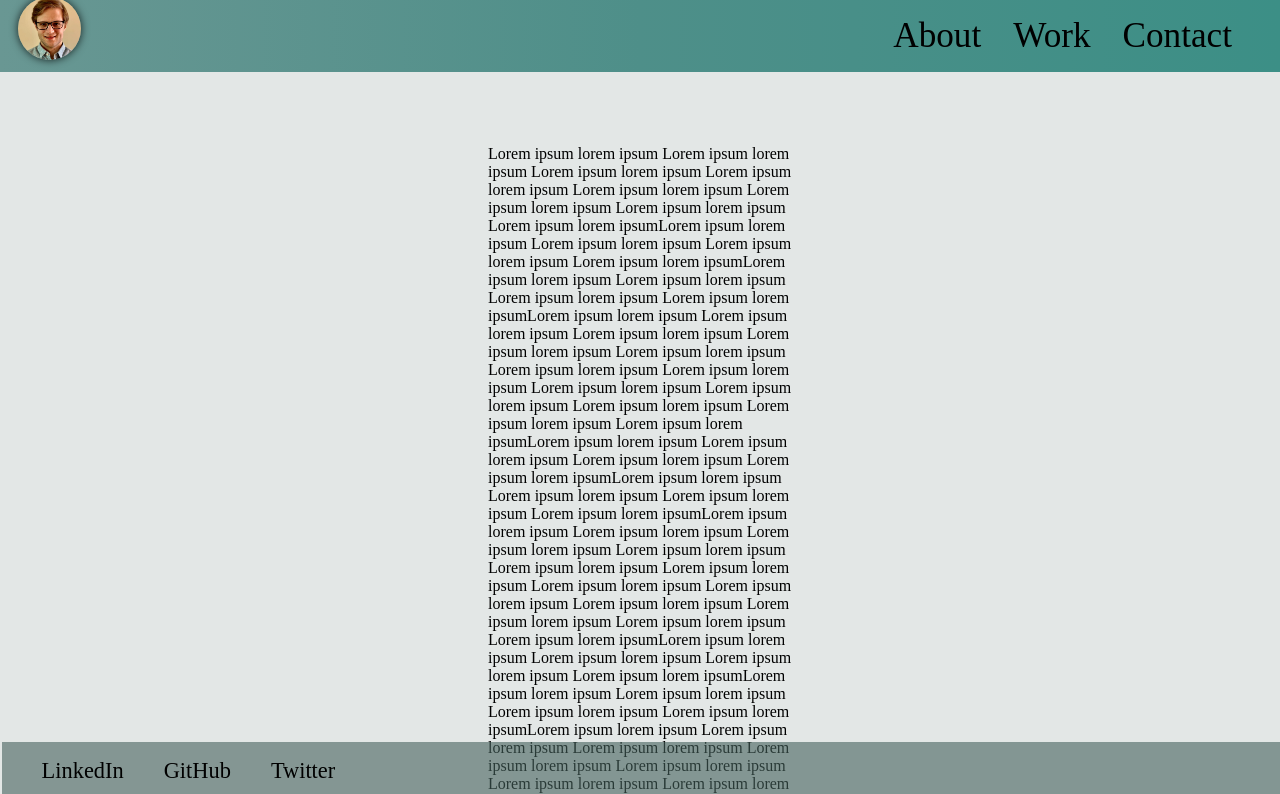
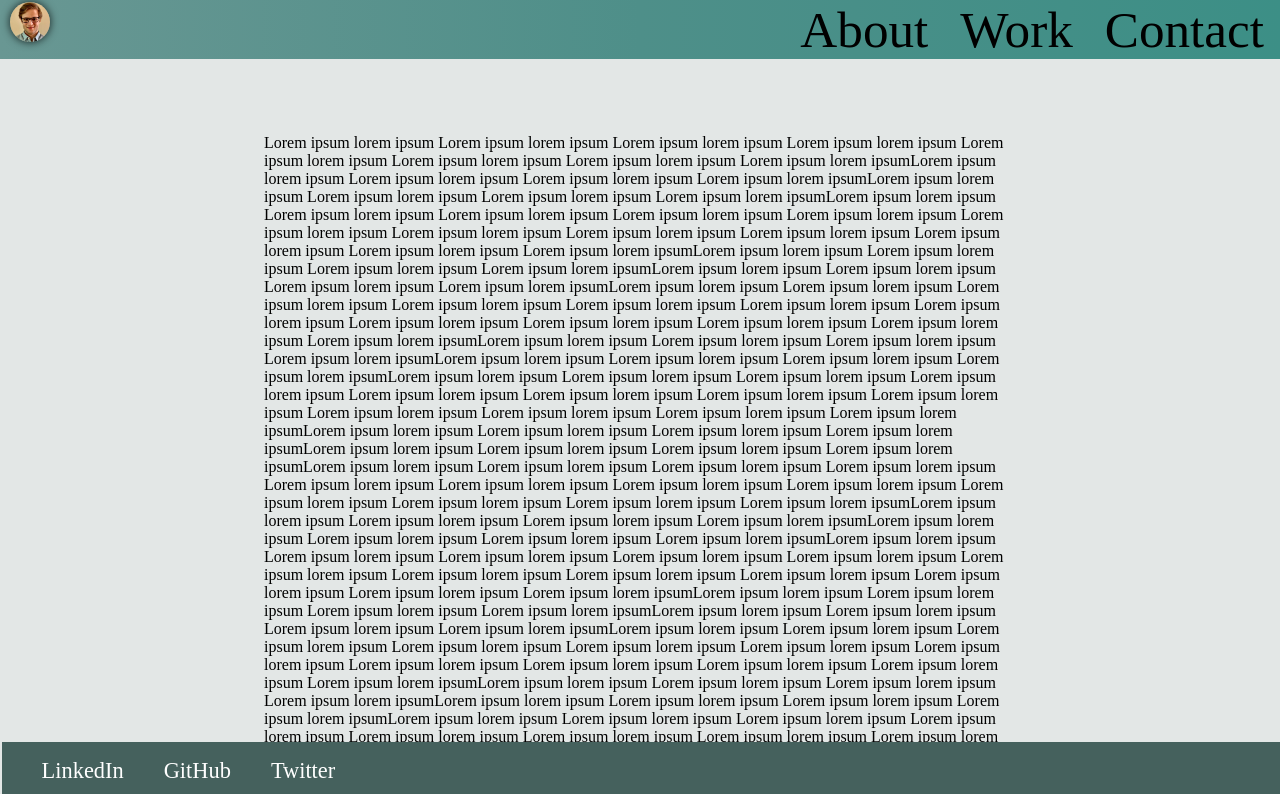
Before and after one commit to jhjacobson/website, a plain HTML site: page index.html in a window 1280 px wide. Shown: the top 794 px of the page. Drawn offline with Linux system fonts and the light colour scheme; a web font is replaced by a local one.

Commit message:
Finalizing skeleton

```diff
--- a/index.html
+++ b/index.html
@@ -5,29 +5,39 @@
 
 <!DOCTYPE html>
 <html>
-<head>
+<header>
     <title>Josh Jacobson's Website</title>
     <meta charset="UTF-8"/>
     <link rel="stylesheet" href="main.css">
-</head>
-
-<body>
-
-
     <nav id="navbar" class="nav">
+        <img src="headshot-small.jpg" alt="Headshot of Josh Jacobson" class="headshot"/>
         <ul class="nav-list">
         <li><a>About</a></li>
         <li><a>Work</a></li>
         <li><a>Contact</a></li>
         </ul>
     </nav>
+</header>
 
+<body>
     <br>
     <br>
     <br>
 
-    <img src="headshot-small.jpg" alt="Headshot of Josh Jacobson" class="headshot"/>
+
 <p>
+Lorem ipsum lorem ipsum Lorem ipsum lorem ipsum Lorem ipsum lorem ipsum Lorem ipsum lorem ipsum Lorem ipsum lorem ipsum Lorem ipsum lorem ipsum Lorem ipsum lorem ipsum Lorem ipsum lorem ipsumLorem ipsum lorem ipsum Lorem ipsum lorem ipsum Lorem ipsum lorem ipsum Lorem ipsum lorem ipsumLorem ipsum lorem ipsum Lorem ipsum lorem ipsum Lorem ipsum lorem ipsum Lorem ipsum lorem ipsumLorem ipsum lorem ipsum Lorem ipsum lorem ipsum Lorem ipsum lorem ipsum Lorem ipsum lorem ipsum
+Lorem ipsum lorem ipsum Lorem ipsum lorem ipsum Lorem ipsum lorem ipsum Lorem ipsum lorem ipsum Lorem ipsum lorem ipsum Lorem ipsum lorem ipsum Lorem ipsum lorem ipsum Lorem ipsum lorem ipsumLorem ipsum lorem ipsum Lorem ipsum lorem ipsum Lorem ipsum lorem ipsum Lorem ipsum lorem ipsumLorem ipsum lorem ipsum Lorem ipsum lorem ipsum Lorem ipsum lorem ipsum Lorem ipsum lorem ipsumLorem ipsum lorem ipsum Lorem ipsum lorem ipsum Lorem ipsum lorem ipsum Lorem ipsum lorem ipsum
+Lorem ipsum lorem ipsum Lorem ipsum lorem ipsum Lorem ipsum lorem ipsum Lorem ipsum lorem ipsum Lorem ipsum lorem ipsum Lorem ipsum lorem ipsum Lorem ipsum lorem ipsum Lorem ipsum lorem ipsumLorem ipsum lorem ipsum Lorem ipsum lorem ipsum Lorem ipsum lorem ipsum Lorem ipsum lorem ipsumLorem ipsum lorem ipsum Lorem ipsum lorem ipsum Lorem ipsum lorem ipsum Lorem ipsum lorem ipsumLorem ipsum lorem ipsum Lorem ipsum lorem ipsum Lorem ipsum lorem ipsum Lorem ipsum lorem ipsum
+Lorem ipsum lorem ipsum Lorem ipsum lorem ipsum Lorem ipsum lorem ipsum Lorem ipsum lorem ipsum Lorem ipsum lorem ipsum Lorem ipsum lorem ipsum Lorem ipsum lorem ipsum Lorem ipsum lorem ipsumLorem ipsum lorem ipsum Lorem ipsum lorem ipsum Lorem ipsum lorem ipsum Lorem ipsum lorem ipsumLorem ipsum lorem ipsum Lorem ipsum lorem ipsum Lorem ipsum lorem ipsum Lorem ipsum lorem ipsumLorem ipsum lorem ipsum Lorem ipsum lorem ipsum Lorem ipsum lorem ipsum Lorem ipsum lorem ipsum
+Lorem ipsum lorem ipsum Lorem ipsum lorem ipsum Lorem ipsum lorem ipsum Lorem ipsum lorem ipsum Lorem ipsum lorem ipsum Lorem ipsum lorem ipsum Lorem ipsum lorem ipsum Lorem ipsum lorem ipsumLorem ipsum lorem ipsum Lorem ipsum lorem ipsum Lorem ipsum lorem ipsum Lorem ipsum lorem ipsumLorem ipsum lorem ipsum Lorem ipsum lorem ipsum Lorem ipsum lorem ipsum Lorem ipsum lorem ipsumLorem ipsum lorem ipsum Lorem ipsum lorem ipsum Lorem ipsum lorem ipsum Lorem ipsum lorem ipsum
+Lorem ipsum lorem ipsum Lorem ipsum lorem ipsum Lorem ipsum lorem ipsum Lorem ipsum lorem ipsum Lorem ipsum lorem ipsum Lorem ipsum lorem ipsum Lorem ipsum lorem ipsum Lorem ipsum lorem ipsumLorem ipsum lorem ipsum Lorem ipsum lorem ipsum Lorem ipsum lorem ipsum Lorem ipsum lorem ipsumLorem ipsum lorem ipsum Lorem ipsum lorem ipsum Lorem ipsum lorem ipsum Lorem ipsum lorem ipsumLorem ipsum lorem ipsum Lorem ipsum lorem ipsum Lorem ipsum lorem ipsum Lorem ipsum lorem ipsum
+Lorem ipsum lorem ipsum Lorem ipsum lorem ipsum Lorem ipsum lorem ipsum Lorem ipsum lorem ipsum Lorem ipsum lorem ipsum Lorem ipsum lorem ipsum Lorem ipsum lorem ipsum Lorem ipsum lorem ipsumLorem ipsum lorem ipsum Lorem ipsum lorem ipsum Lorem ipsum lorem ipsum Lorem ipsum lorem ipsumLorem ipsum lorem ipsum Lorem ipsum lorem ipsum Lorem ipsum lorem ipsum Lorem ipsum lorem ipsumLorem ipsum lorem ipsum Lorem ipsum lorem ipsum Lorem ipsum lorem ipsum Lorem ipsum lorem ipsum
+Lorem ipsum lorem ipsum Lorem ipsum lorem ipsum Lorem ipsum lorem ipsum Lorem ipsum lorem ipsum Lorem ipsum lorem ipsum Lorem ipsum lorem ipsum Lorem ipsum lorem ipsum Lorem ipsum lorem ipsumLorem ipsum lorem ipsum Lorem ipsum lorem ipsum Lorem ipsum lorem ipsum Lorem ipsum lorem ipsumLorem ipsum lorem ipsum Lorem ipsum lorem ipsum Lorem ipsum lorem ipsum Lorem ipsum lorem ipsumLorem ipsum lorem ipsum Lorem ipsum lorem ipsum Lorem ipsum lorem ipsum Lorem ipsum lorem ipsum
+Lorem ipsum lorem ipsum Lorem ipsum lorem ipsum Lorem ipsum lorem ipsum Lorem ipsum lorem ipsum Lorem ipsum lorem ipsum Lorem ipsum lorem ipsum Lorem ipsum lorem ipsum Lorem ipsum lorem ipsumLorem ipsum lorem ipsum Lorem ipsum lorem ipsum Lorem ipsum lorem ipsum Lorem ipsum lorem ipsumLorem ipsum lorem ipsum Lorem ipsum lorem ipsum Lorem ipsum lorem ipsum Lorem ipsum lorem ipsumLorem ipsum lorem ipsum Lorem ipsum lorem ipsum Lorem ipsum lorem ipsum Lorem ipsum lorem ipsum
+Lorem ipsum lorem ipsum Lorem ipsum lorem ipsum Lorem ipsum lorem ipsum Lorem ipsum lorem ipsum Lorem ipsum lorem ipsum Lorem ipsum lorem ipsum Lorem ipsum lorem ipsum Lorem ipsum lorem ipsumLorem ipsum lorem ipsum Lorem ipsum lorem ipsum Lorem ipsum lorem ipsum Lorem ipsum lorem ipsumLorem ipsum lorem ipsum Lorem ipsum lorem ipsum Lorem ipsum lorem ipsum Lorem ipsum lorem ipsumLorem ipsum lorem ipsum Lorem ipsum lorem ipsum Lorem ipsum lorem ipsum Lorem ipsum lorem ipsum
+Lorem ipsum lorem ipsum Lorem ipsum lorem ipsum Lorem ipsum lorem ipsum Lorem ipsum lorem ipsum Lorem ipsum lorem ipsum Lorem ipsum lorem ipsum Lorem ipsum lorem ipsum Lorem ipsum lorem ipsumLorem ipsum lorem ipsum Lorem ipsum lorem ipsum Lorem ipsum lorem ipsum Lorem ipsum lorem ipsumLorem ipsum lorem ipsum Lorem ipsum lorem ipsum Lorem ipsum lorem ipsum Lorem ipsum lorem ipsumLorem ipsum lorem ipsum Lorem ipsum lorem ipsum Lorem ipsum lorem ipsum Lorem ipsum lorem ipsum
+Lorem ipsum lorem ipsum Lorem ipsum lorem ipsum Lorem ipsum lorem ipsum Lorem ipsum lorem ipsum Lorem ipsum lorem ipsum Lorem ipsum lorem ipsum Lorem ipsum lorem ipsum Lorem ipsum lorem ipsumLorem ipsum lorem ipsum Lorem ipsum lorem ipsum Lorem ipsum lorem ipsum Lorem ipsum lorem ipsumLorem ipsum lorem ipsum Lorem ipsum lorem ipsum Lorem ipsum lorem ipsum Lorem ipsum lorem ipsumLorem ipsum lorem ipsum Lorem ipsum lorem ipsum Lorem ipsum lorem ipsum Lorem ipsum lorem ipsum
 Lorem ipsum lorem ipsum Lorem ipsum lorem ipsum Lorem ipsum lorem ipsum Lorem ipsum lorem ipsum Lorem ipsum lorem ipsum Lorem ipsum lorem ipsum Lorem ipsum lorem ipsum Lorem ipsum lorem ipsumLorem ipsum lorem ipsum Lorem ipsum lorem ipsum Lorem ipsum lorem ipsum Lorem ipsum lorem ipsumLorem ipsum lorem ipsum Lorem ipsum lorem ipsum Lorem ipsum lorem ipsum Lorem ipsum lorem ipsumLorem ipsum lorem ipsum Lorem ipsum lorem ipsum Lorem ipsum lorem ipsum Lorem ipsum lorem ipsum
 Lorem ipsum lorem ipsum Lorem ipsum lorem ipsum Lorem ipsum lorem ipsum Lorem ipsum lorem ipsum Lorem ipsum lorem ipsum Lorem ipsum lorem ipsum Lorem ipsum lorem ipsum Lorem ipsum lorem ipsumLorem ipsum lorem ipsum Lorem ipsum lorem ipsum Lorem ipsum lorem ipsum Lorem ipsum lorem ipsumLorem ipsum lorem ipsum Lorem ipsum lorem ipsum Lorem ipsum lorem ipsum Lorem ipsum lorem ipsumLorem ipsum lorem ipsum Lorem ipsum lorem ipsum Lorem ipsum lorem ipsum Lorem ipsum lorem ipsum
 Lorem ipsum lorem ipsum Lorem ipsum lorem ipsum Lorem ipsum lorem ipsum Lorem ipsum lorem ipsum Lorem ipsum lorem ipsum Lorem ipsum lorem ipsum Lorem ipsum lorem ipsum Lorem ipsum lorem ipsumLorem ipsum lorem ipsum Lorem ipsum lorem ipsum Lorem ipsum lorem ipsum Lorem ipsum lorem ipsumLorem ipsum lorem ipsum Lorem ipsum lorem ipsum Lorem ipsum lorem ipsum Lorem ipsum lorem ipsumLorem ipsum lorem ipsum Lorem ipsum lorem ipsum Lorem ipsum lorem ipsum Lorem ipsum lorem ipsum
--- a/main.css
+++ b/main.css
@@ -1,8 +1,12 @@
 @import url(https://fonts.googleapis.com/css?family=Glegoo);
 
-.nav {
+.header {
     display: flex;
-    justify-content: flex-end;
+    flex-direction: row;
+}
+
+header .nav {
+    display: flex;
     position: fixed;
     top: 0;
     left: 0;
@@ -17,25 +21,31 @@
 
 .nav-list {
     display: flex;
-    margin-right: 2rem;
+    margin: 0 0 0 auto;
     list-style: none;
 }
 
 .nav-list a {
     display: block;
-    font-size: 2.2rem;
+    font-size: 3.2rem;
     padding-left: 1rem;
     padding-right: 1rem;
 }
 
+.nav-list a:hover{
+    background-color: #699793;
+    border-color: black;
+    border-left: 10px;
+}
+
 .headshot {
     border-radius: 50%;
-    width:5%;
-    height:5%;
+    width:5vh;
+    height:5vh;
     z-index: 1;
     position: relative;
     left: 10px;
-    top: -65px;
+    top: 2px;
     border-color: white;
     box-shadow: 0 0 0.8rem rgba(0,0,0,0.9);
     -webkit-box-shadow: 0 0 8px rgba(0, 0, 0, .8);
@@ -43,25 +53,24 @@
 }
 
 body {
+    margin-top: 4rem;
+    margin-bottom: 6rem;
     background-color: rgba(69,97,93,0.15);
 }
 
 p {
-    margin-left: 30rem;
-    margin-right: 30rem;
+    margin-left: 20vw;
+    margin-right: 20vw;
+    font-size: 2vh
 }
-
-/* .footer a:hover {
-    text-decoration: underline;
-    margin-bottom: 3rem;
-} */
 
 .footer{
     bottom: 0;
     position: fixed;
     width: 110%;
-    background-color: rgba(69,97,93,0.6);
+    background-color: rgba(69,97,93);
     margin-left: -0.5%;
+    color: white;
 }
 
 .footer ul {
@@ -70,7 +79,7 @@ p {
 
 .footer a {
     text-decoration: none;
-    color: black;
+    color: white;
 }
 
 .footer li{
```
